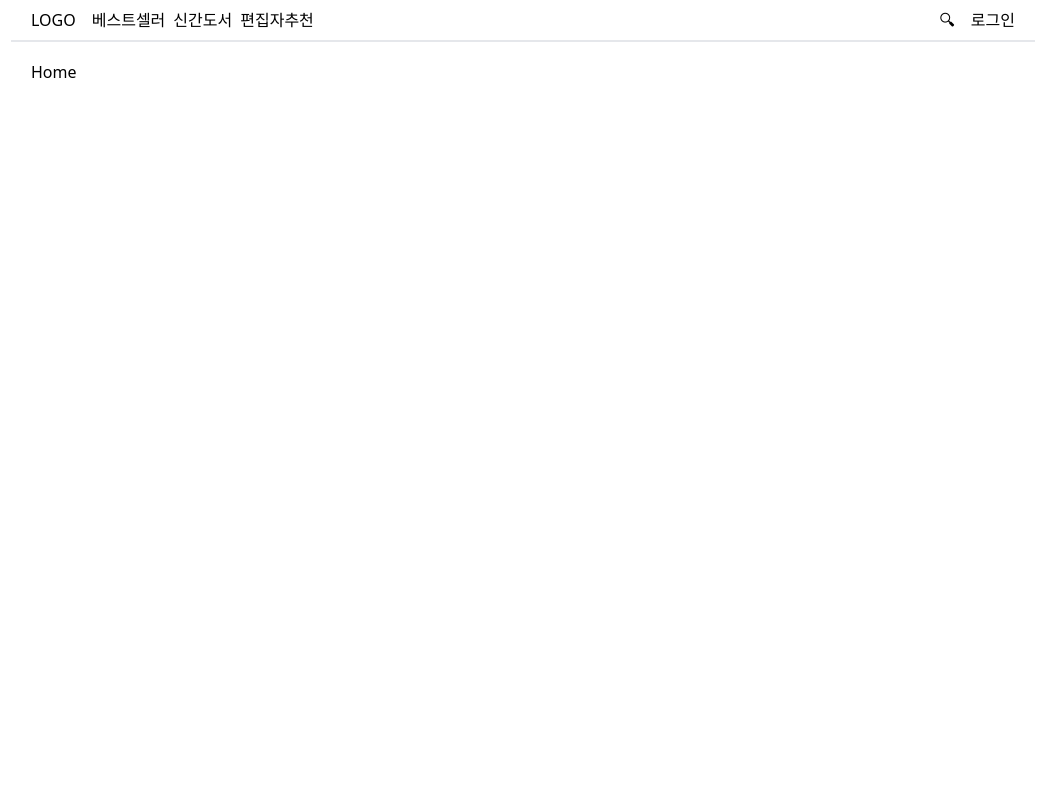
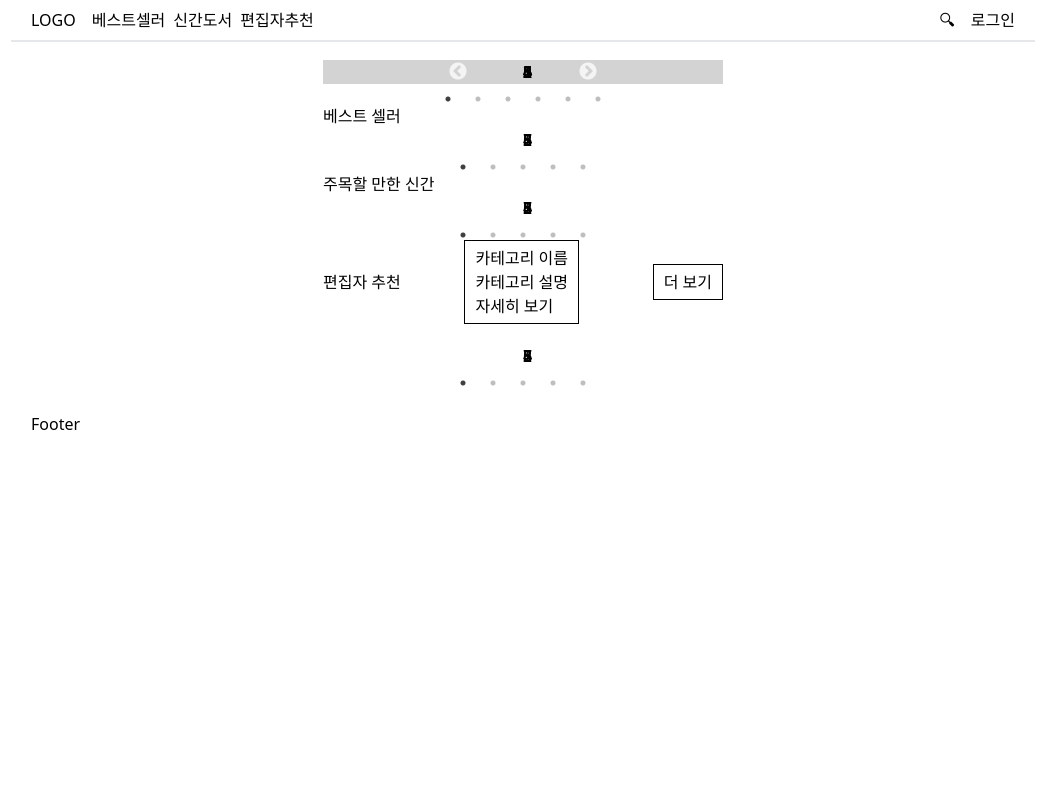
Before and after one commit to team-bookridge/client, a React (Vite) app: page / in a window 1280 px wide. Shown: the top 800 px of the page, without its empty margins (117-1161 px from the left). Built offline with nearby package versions, Linux system fonts and the light colour scheme.

Commit message:
#11 feat/ React-Slick 기능 개

```diff
--- /dev/null
+++ b/global.d.ts
@@ -0,0 +1,2 @@
+declare module '*.css';
+declare module '*.scss';
--- a/src/App.css
+++ b/src/App.css
@@ -1,3 +1,6 @@
+@import '~slick-carousel/slick/slick.css';
+@import '~slick-carousel/slick/slick-theme.css';
+
 @tailwind base;
 @tailwind components;
 @tailwind utilities;
@@ -111,3 +114,110 @@ li {
   justify-content: center;
   min-height: 100vh;
 }
+
+.container {
+  /* 컨테이너 스타일 */
+  display: flex;
+  flex-direction: column;
+  align-items: center;
+  width: 100%;
+  max-width: 400px;
+  margin: 0 auto;
+}
+
+.ad-container {
+  /* 광고 컨테이너 스타일 */
+  width: 100%;
+  background-color: lightgray;
+  margin-bottom: 20px;
+}
+
+.ad {
+  /* 광고 스타일 */
+  text-align: center;
+  font-size: 24px;
+  padding: 10px 0;
+}
+
+.book-list-container {
+  /* 책 목록 컨테이너 스타일 */
+  width: 100%;
+  margin-bottom: 20px;
+}
+
+.book-list {
+  /* 책 목록 스타일 */
+  display: flex;
+  overflow-x: auto;
+}
+
+.book-card {
+  /* 책 카드 스타일 */
+  width: 80px;
+  height: 120px;
+  background-color: black;
+  margin-right: 10px;
+  display: flex;
+  flex-direction: column;
+  align-items: center;
+}
+
+.book-card img {
+  /* 책 카드 이미지 스타일 */
+  width: 100%;
+  height: 80%;
+  object-fit: cover;
+}
+
+.category-container {
+  /* 카테고리 컨테이너 스타일 */
+  display: flex;
+  justify-content: space-between;
+  align-items: center;
+  width: 100%;
+  margin-bottom: 20px;
+}
+
+.categories {
+  /* 카테고리 목록 스타일 */
+  display: flex;
+  overflow-x: auto;
+}
+
+.category-card {
+  /* 카테고리 카드 스타일 */
+  padding: 5px 10px;
+  border: 1px solid black;
+  margin-right: 10px;
+}
+
+.more-button {
+  /* 더 보기 버튼 스타일 */
+  padding: 5px 10px;
+  border: 1px solid black;
+}
+
+.slick-slider,
+.slick-list,
+.slick-track {
+  display: flex;
+  align-items: center;
+  justify-content: center;
+}
+
+/* slick 스타일 */
+.slider-container {
+  width: 100px;
+  margin: 0 auto;
+  /* 슬라이드 스타일 */
+}
+
+.slick-dots {
+  display: flex !important;
+  justify-content: center;
+}
+
+.slick-slide {
+  display: flex;
+  align-items: center;
+}
--- /dev/null
+++ b/src/components/home/Responsive.tsx
@@ -0,0 +1,70 @@
+import Slider from 'react-slick';
+
+function Responsive() {
+  const settings = {
+    dots: true,
+    infinite: false,
+    speed: 500,
+    slidesToShow: 4,
+    slidesToScroll: 4,
+    initialSlide: 0,
+    responsive: [
+      {
+        breakpoint: 1024,
+        settings: {
+          slidesToShow: 3,
+          slidesToScroll: 3,
+          infinite: true,
+          dots: true,
+        },
+      },
+      {
+        breakpoint: 600,
+        settings: {
+          slidesToShow: 2,
+          slidesToScroll: 2,
+          initialSlide: 2,
+        },
+      },
+      {
+        breakpoint: 480,
+        settings: {
+          slidesToShow: 1,
+          slidesToScroll: 1,
+        },
+      },
+    ],
+  };
+  return (
+    <div className="slider-container">
+      <Slider {...settings} centerMode={true}>
+        <div>
+          <h3>1</h3>
+        </div>
+        <div>
+          <h3>2</h3>
+        </div>
+        <div>
+          <h3>3</h3>
+        </div>
+        <div>
+          <h3>4</h3>
+        </div>
+        <div>
+          <h3>5</h3>
+        </div>
+        <div>
+          <h3>6</h3>
+        </div>
+        <div>
+          <h3>7</h3>
+        </div>
+        <div>
+          <h3>8</h3>
+        </div>
+      </Slider>
+    </div>
+  );
+}
+
+export default Responsive;
--- /dev/null
+++ b/src/components/home/SimpleSlider.tsx
@@ -0,0 +1,65 @@
+import Slider from 'react-slick';
+import 'slick-carousel/slick/slick.css';
+import 'slick-carousel/slick/slick-theme.css';
+
+function SimpleSlider() {
+  const settings = {
+    dots: true,
+    infinite: true,
+    speed: 500,
+    slidesToShow: 3,
+    slidesToScroll: 1,
+    responsive: [
+      {
+        breakpoint: 1024,
+        settings: {
+          slidesToShow: 3,
+          slidesToScroll: 3,
+          infinite: true,
+          dots: true,
+        },
+      },
+      {
+        breakpoint: 600,
+        settings: {
+          slidesToShow: 2,
+          slidesToScroll: 2,
+          initialSlide: 2,
+        },
+      },
+      {
+        breakpoint: 480,
+        settings: {
+          slidesToShow: 1,
+          slidesToScroll: 1,
+        },
+      },
+    ],
+  };
+  return (
+    <div className="slider-container">
+      <Slider {...settings} centerMode={true}>
+        <div>
+          <h3>1</h3>
+        </div>
+        <div>
+          <h3>2</h3>
+        </div>
+        <div>
+          <h3>3</h3>
+        </div>
+        <div>
+          <h3>4</h3>
+        </div>
+        <div>
+          <h3>5</h3>
+        </div>
+        <div>
+          <h3>6</h3>
+        </div>
+      </Slider>
+    </div>
+  );
+}
+
+export default SimpleSlider;
--- a/src/pages/Home.tsx
+++ b/src/pages/Home.tsx
@@ -1,5 +1,50 @@
-function Home() {
-  return <div className="h-[1000px]">Home</div>;
-}
+import React from 'react';
+import SimpleSlider from '../components/home/SimpleSlider';
+import Responsive from '../components/home/Responsive';
+
+const Home: React.FC = () => {
+  return (
+    <div className="container">
+      {/* SimpleSlider 섹션 */}
+      <div className="ad-container">
+        <SimpleSlider />
+      </div>
+
+      {/* 베스트 셀러 섹션 */}
+      <div className="book-list-container">
+        <h2>베스트 셀러</h2>
+        <Responsive />
+      </div>
+
+      {/* 주목할 만한 신간 섹션 */}
+      <div className="book-list-container">
+        <h2>주목할 만한 신간</h2>
+        <Responsive />
+      </div>
+
+      {/* 편집자 추천 섹션 */}
+      <div className="category-container">
+        <h2>편집자 추천</h2>
+        <div className="categories">
+          {/* 카테고리 목록 */}
+          <div className="category-card">
+            <h3>카테고리 이름</h3>
+            <p>카테고리 설명</p>
+            <button type="button">자세히 보기</button>
+          </div>
+          {/* 더 많은 카테고리 카드 추가 */}
+        </div>
+        <button type="button" className="more-button">
+          더 보기
+        </button>
+      </div>
+
+      {/* 추가 책 목록 섹션 */}
+      <div className="book-list-container">
+        <Responsive />
+      </div>
+    </div>
+  );
+};
 
 export default Home;
--- a/vite.config.ts
+++ b/vite.config.ts
@@ -9,6 +9,14 @@ export default defineConfig({
       { find: '@components', replacement: '/src/components' },
       { find: '@pages', replacement: '/src/pages' },
       { find: '@', replacement: '/src' },
+      { find: '~slick-carousel', replacement: '/node_modules/slick-carousel' }, // 추가
     ],
   },
+  css: {
+    preprocessorOptions: {
+      css: {
+        charset: false, // inport swiper 오류 방지
+      },
+    },
+  },
 });
```
Also changed, not shown: package.json (+7 -1 lines), src/components/home/SwiperList.tsx (deleted), 1 other file (tests, documents, lock files or other folders).
